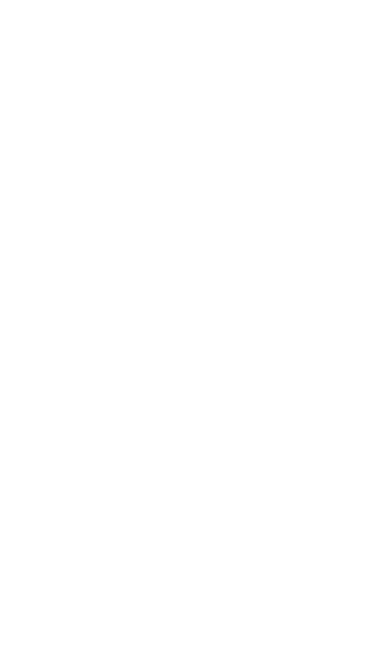
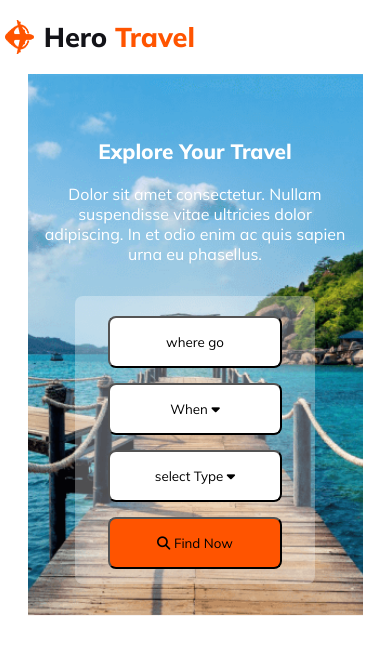
Before and after one commit to akash4030/hero-travel, a plain HTML site: page index.html in a window 390 px wide. Drawn offline with Linux system fonts and the light colour scheme.

Commit message:
added mobile reponsive

```diff
--- a/index.html
+++ b/index.html
@@ -1,14 +1,54 @@
 <!DOCTYPE html>
 <html lang="en">
+
 <head>
     <meta charset="UTF-8">
     <meta name="viewport" content="width=device-width, initial-scale=1.0">
     <title>HERO TRAVEL</title>
+    <link rel="stylesheet" href="https://cdnjs.cloudflare.com/ajax/libs/font-awesome/6.5.1/css/all.min.css" />
     <link rel="stylesheet" href="./style/style.css">
+    <link rel="preconnect" href="https://fonts.googleapis.com">
+    <link rel="preconnect" href="https://fonts.gstatic.com" crossorigin>
+    <link
+        href="https://fonts.googleapis.com/css2?family=Mulish:ital,wght@0,200..1000;1,200..1000&family=Open+Sans:ital,wght@0,300..800;1,300..800&family=Work+Sans:ital,wght@0,100..900;1,100..900&display=swap"
+        rel="stylesheet">
 </head>
+
 <body>
-    <header></header>
+    <header>
+        <div class="header-main">
+            <div class="header-left">
+                <img src="./B9A2-Hero-Travel-main/Images/Group 40071 (2).png" alt="">
+                <div class="header-left-text">
+                    <h1>Hero <span>Travel</span></h1>
+                </div>
+            </div>
+            <div class="header-right">
+                <ul>
+                    <li><a href="#">Home</a></li>
+                    <li><a href="#">Packages</a></li>
+                    <li><a href="#">Testimonial</a></li>
+                    <li><a href="#">Blog</a></li>
+                    <li><a href="#">Contact</a></li>
+                </ul>
+            </div>
+        </div>
+        <div class="header-banner">
+            <h1>Explore Your Travel</h1>
+            <p>Dolor sit amet consectetur. Nullam suspendisse vitae ultricies dolor adipiscing. In et odio enim ac quis
+                sapien urna eu phasellus.</p>
+            <div class="header-banner-btn">
+                <div class="banner-baton">
+                    <button class="banner-btn">where go </button>
+                    <button class="banner-btn">When <i class="fa-solid fa-caret-down"></i></button>
+                    <button class="banner-btn">select Type <i class="fa-solid fa-caret-down"></i></button>
+                    <button class=" banner-btn banner-btn-2"><i class="fa-solid fa-magnifying-glass"></i> Find Now</button>
+                </div>
+            </div>
+        </div>
+    </header>
     <main></main>
     <footer></footer>
 </body>
+
 </html>
--- a/style/style.css
+++ b/style/style.css
@@ -0,0 +1,181 @@
+/* Bismillah  */
+
+
+/* shared style */
+* {
+    font-family: "Mulish", sans-serif;
+    max-width: 1440px;
+    margin: auto;
+
+}
+
+/* close shared style */
+
+/* header part */
+
+.header-main {
+    display: flex;
+    justify-content: space-between;
+    align-items: center;
+}
+
+.header-left {
+    display: flex;
+    margin: 58px 0;
+}
+
+.header-left h1 {
+    color: #131318;
+    font-family: Mulish;
+    font-size: 2.5rem;
+    font-weight: 800;
+}
+
+.header-left h1>span {
+    color: #FF5400;
+}
+
+.header-right {
+    margin-right: 0;
+}
+
+.header-right ul {
+    display: flex;
+    list-style: none;
+    gap: 2.8rem;
+}
+
+.header-right ul li a {
+    text-decoration: none;
+    color: var(--Dark-02, #424247);
+    font-family: Mulish;
+    font-size: 1.1rem;
+    font-weight: 400;
+}
+
+/* header-banner */
+
+.header-banner {
+    background-image: url("./Group\ 13\ \(1\)\ \(1\).png");
+    background-repeat: no-repeat;
+    background-size: 100%;
+
+}
+
+.header-banner h1 {
+    color: #FFF;
+    text-align: center;
+    font-family: Mulish;
+    font-size: 4rem;
+    font-weight: 800;
+    padding-top: 130px;
+    padding-bottom: 24px;
+}
+
+.header-banner p {
+    text-align: center;
+    max-width: 676px;
+    color: #FFF;
+    font-family: Mulish;
+    font-size: 1rem;
+    font-weight: 400;
+    padding-bottom: 48px;
+}
+
+
+.header-banner-btn {
+    padding-bottom: 106px;
+
+}
+
+.banner-baton {
+    width: 820px;
+    height: 83px;
+    border-radius: 8px;
+    background: rgba(255, 255, 255, 0.30);
+    display: flex;
+    justify-content: center;
+    align-items: center;
+}
+
+.banner-btn {
+    width: 174px;
+    height: 52px;
+    border-radius: 8px;
+    background: #FFF;
+    margin-right: 24px;
+    margin-left: 24px;
+    padding: 16px;
+
+}
+
+.banner-btn-2 {
+    background-color: #FF5400;
+}
+
+/* responsive media queries */
+
+/* mobile devieces */
+
+@media screen and (max-width: 576px) {
+    .header-main {
+        flex-direction: column;
+        margin: 5px;
+        align-items: start;
+    }
+
+    .header-left {
+        margin: 15px 0px;
+    }
+
+    .header-left img {
+        width: 28.724px;
+        height: 33.516px
+    }
+
+    .header-left-text h1 {
+        font-size: 1.7rem;
+        margin-left: 10px;
+    }
+
+    .header-right {
+        display: none;
+    }
+
+    .header-banner {
+        width: 335px;
+
+        background-size: cover;
+        background-position: center;
+    }
+
+    .header-banner h1 {
+        font-size: 1.3rem;
+        padding: 64px 32px;
+        padding-bottom: 20px;
+    }
+    .header-banner p{
+        font-size: 1rem;
+        margin-bottom: 32px;
+        padding: 0;
+        margin-left: 16px;
+        margin-right: 16px;
+    }
+    .header-banner-btn{
+        padding-bottom: 32px;
+    }
+
+    .banner-baton {
+        display: flex;
+        width: 240px;
+        height: auto;
+        flex-direction: column;
+        align-items: center;
+        padding-top: 20px;
+
+    }
+
+    .banner-btn {
+        margin-bottom: 15px;
+    }
+}
```
Also changed, not shown: style/Group 13 (1) (1).png (added).
